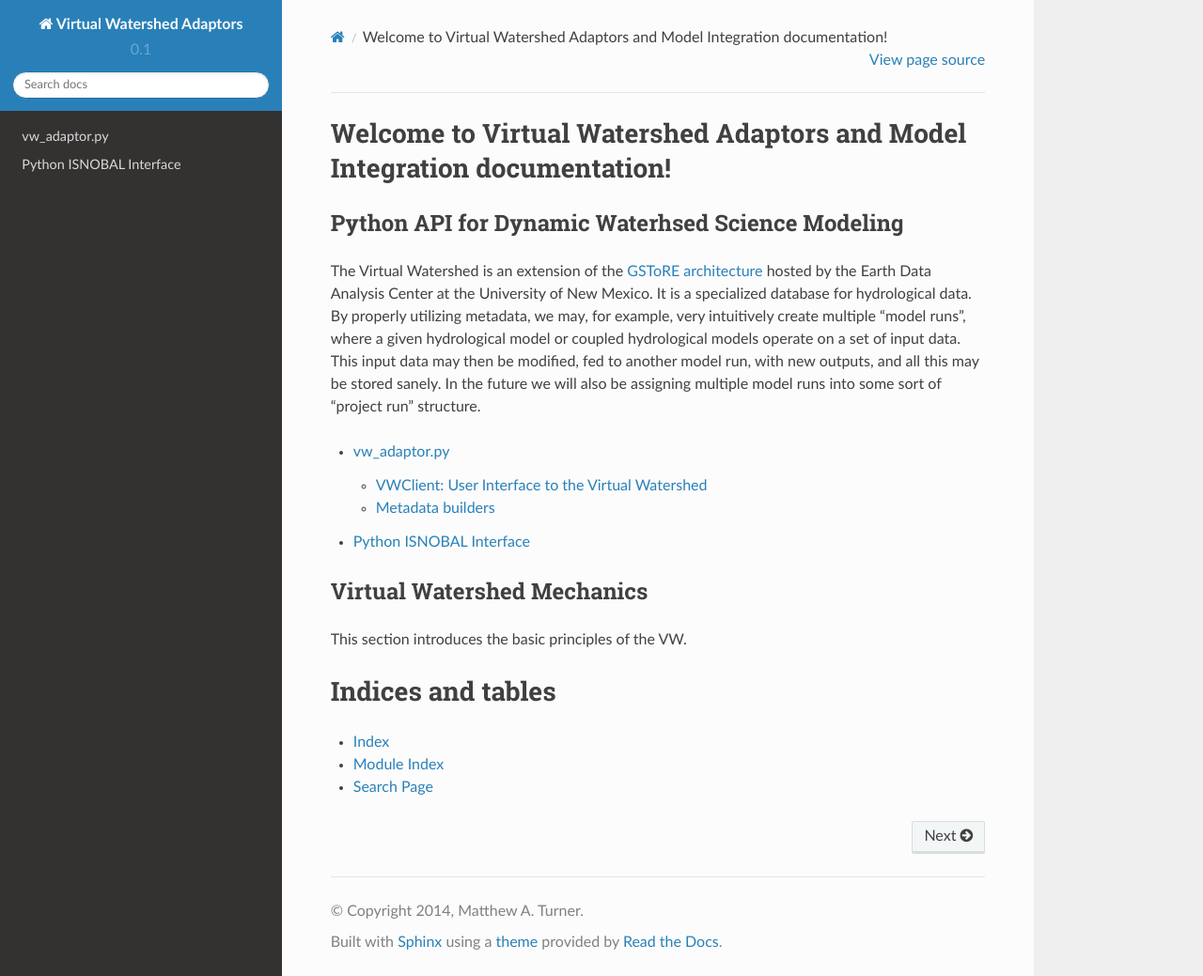
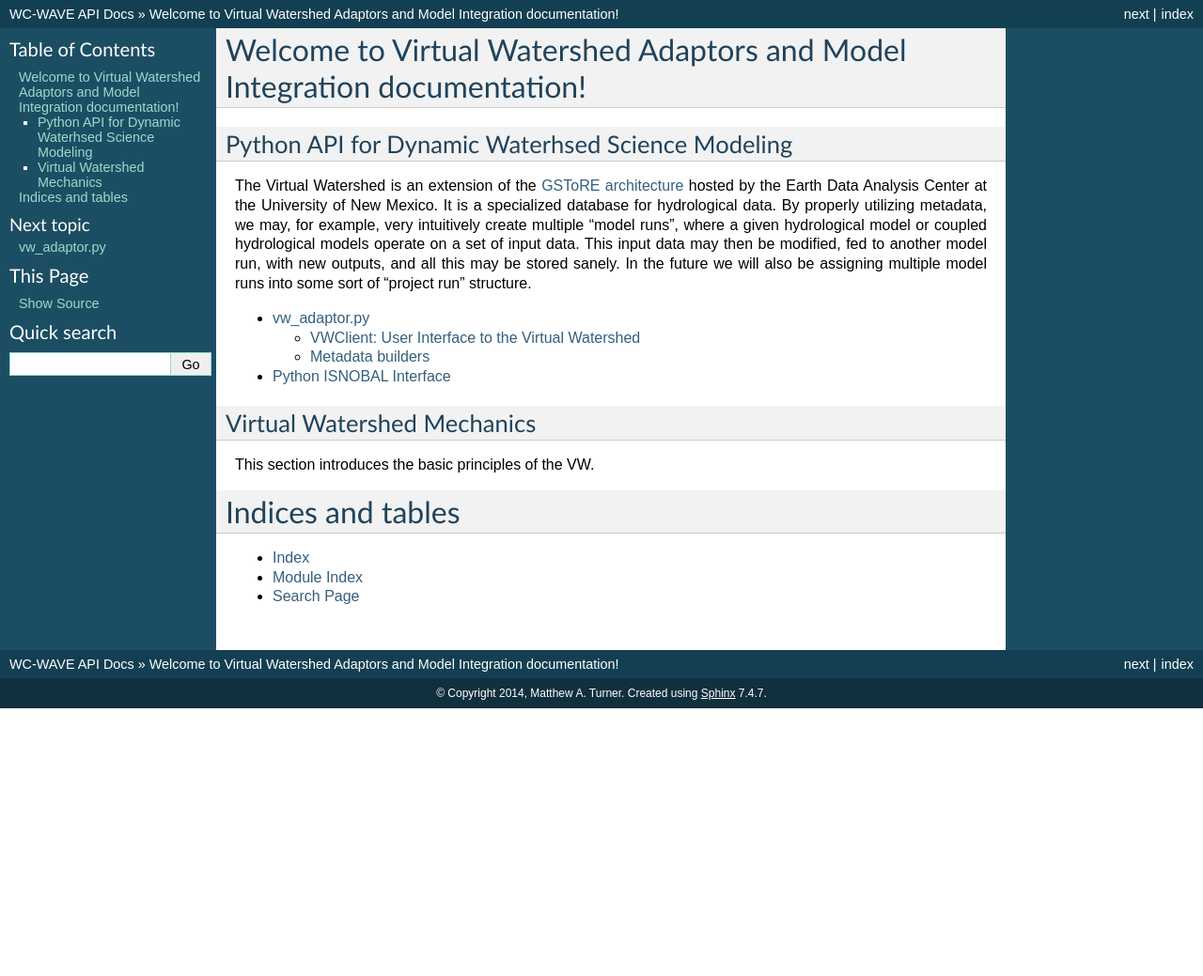
Before and after one commit to VirtualWatershed/vw-py, a Sphinx documentation site: the page built from doc/source/index.rst, in a window 1280 px wide and 1039 px high. Shown: the whole window at 94% size. Built offline with Sphinx 7.4.7, drawn with Linux system fonts in a browser that asks for light colours; pages that are not in the unit, such as notebooks, are missing from menus.

Commit message:
changed theme to default for upload to RTD

```diff
--- a/doc/source/conf.py
+++ b/doc/source/conf.py
@@ -15,7 +15,7 @@
 import sys
 import os
 
-import sphinx_rtd_theme
+# import sphinx_rtd_theme
 
 
 # If extensions (or modules to document with autodoc) are in another directory,
@@ -109,7 +109,8 @@ pygments_style = 'sphinx'
 
 # The theme to use for HTML and HTML Help pages.  See the documentation for
 # a list of builtin themes.
-html_theme = 'sphinx_rtd_theme'
+# html_theme = 'sphinx_rtd_theme'
+html_theme = 'default'
 
 # Theme options are theme-specific and customize the look and feel of a theme
 # further.  For a list of options available for each theme, see the
@@ -117,7 +118,7 @@ html_theme = 'sphinx_rtd_theme'
 #html_theme_options = {}
 
 # Add any paths that contain custom themes here, relative to this directory.
-html_theme_path = [sphinx_rtd_theme.get_html_theme_path()]
+# html_theme_path = [sphinx_rtd_theme.get_html_theme_path()]
 
 # The name for this set of Sphinx documents.  If None, it defaults to
 # "<project> v<release> documentation".
```
